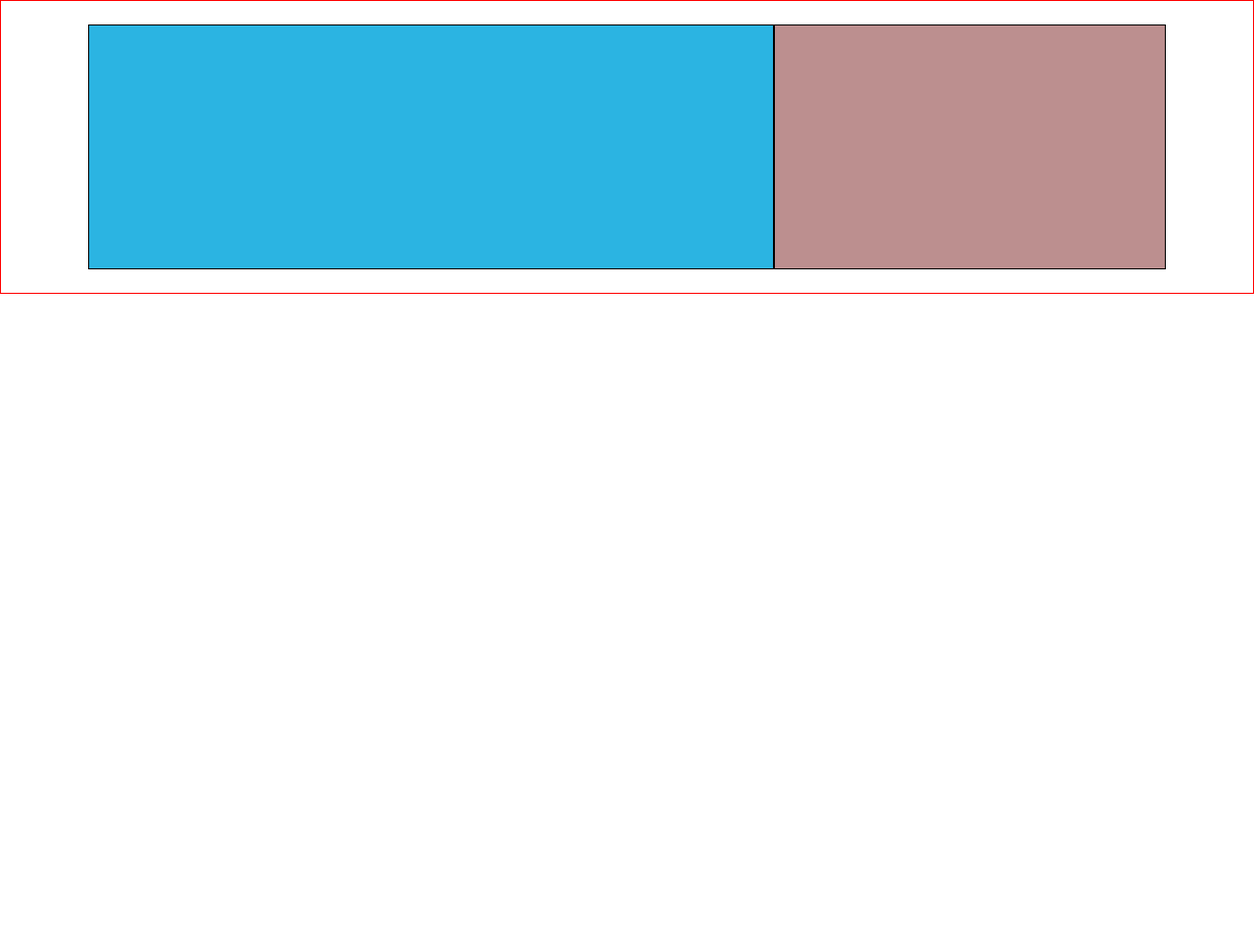
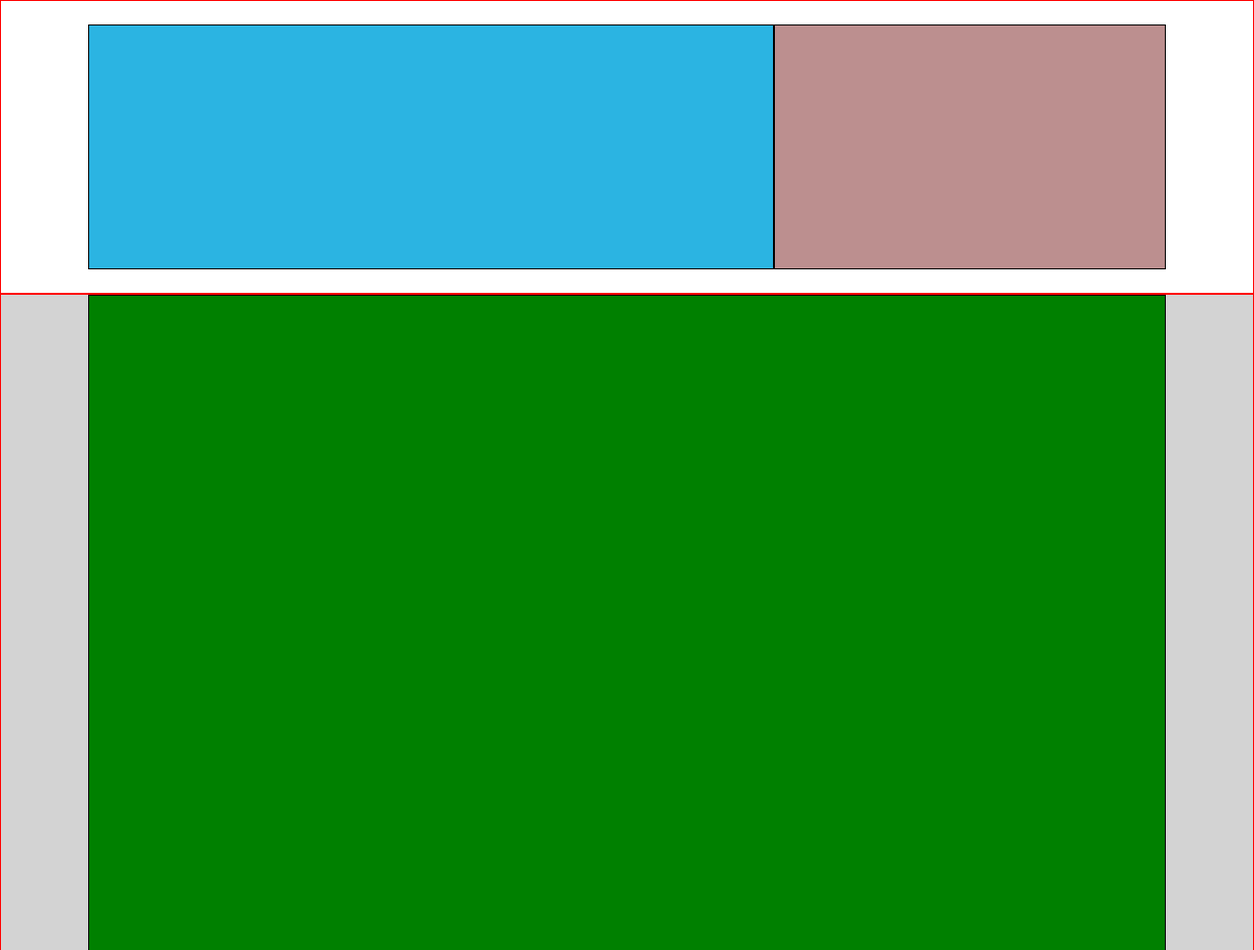
Before and after one commit to bonvi83/htmlcss-struttura-discord, a plain HTML site: page index.html in a window 1280 px wide. Shown: the part 950-1920 px from the top of the page at 98% size. Before the commit the page ends 1250 px from the top, so only its background shows below. Drawn offline with Linux system fonts and the light colour scheme.

Commit message:
add ultima parte del body

```diff
--- a/css/style.css
+++ b/css/style.css
@@ -46,12 +46,13 @@ header {
 
 .qviola {
     background-color: blueviolet;
+    width: 600px;
     height: 150px;
-    width: 600px;
     border: solid 1px white;
 }
 
-/* magari sostituire nome alla classe */
+/* da sostituire nomenclatura classi */
+
 .blurosa {
     display: flex;
     min-height: 300px;
@@ -62,15 +63,15 @@ header {
 
 .azzurro {
     background-color: rgb(43, 180, 226);
+    width: 700px;
     height: 250px;
-    width: 700px;
     border: solid 1px black;
 }
 
 .rosa {
     background-color: rosybrown;
+    width: 400px;
     height: 250px;
-    width: 400px;
     border: solid 1px black;
 }
 
@@ -83,10 +84,20 @@ header {
     align-items: center;
 }
 
-/* .blocco4 {
+/* blocco con quadrato verde */
+
+.centroverde {
     display: flex;
     min-height: 300px;
     border: solid 1px red;
+    background-color: lightgray;
     justify-content: center;
     align-items: center;
-} */
+}
+
+.qverde {
+    background-color: green;
+    width: 1100px;
+    height: 1100px;
+    border: solid 1px black;
+}
--- a/index.html
+++ b/index.html
@@ -16,8 +16,7 @@
 
     <main>
         <section class="centroviola">
-            <div class="qviola">
-            </div>
+            <div class="qviola"></div>
         </section>
 
         <section class="blurosa">
@@ -35,7 +34,8 @@
             <div class="rosa"></div>
         </section>
 
-        <section class="blocco5">
+        <section class="centroverde">
+            <div class="qverde"></div>
         </section>
     </main>
 
```
